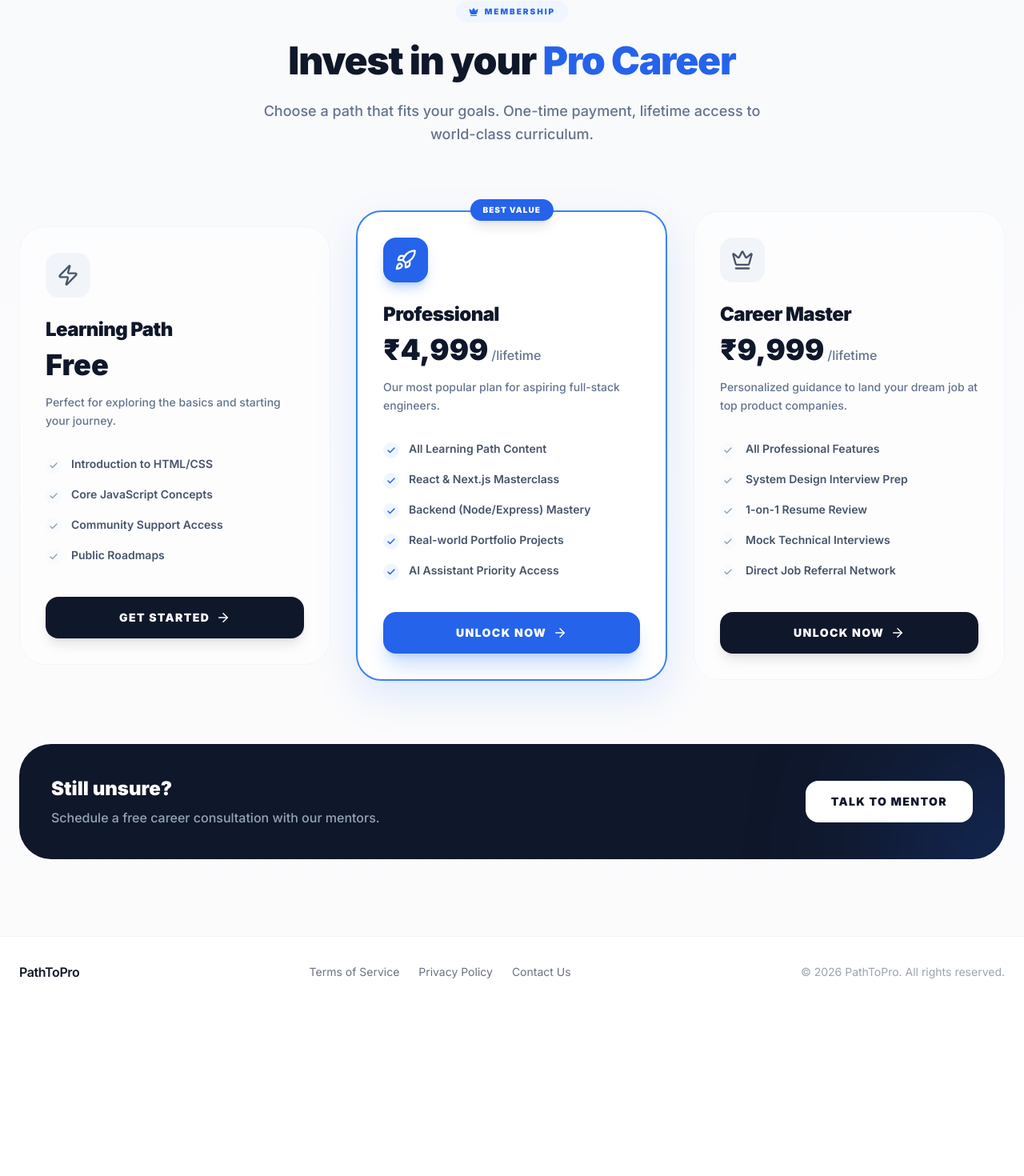
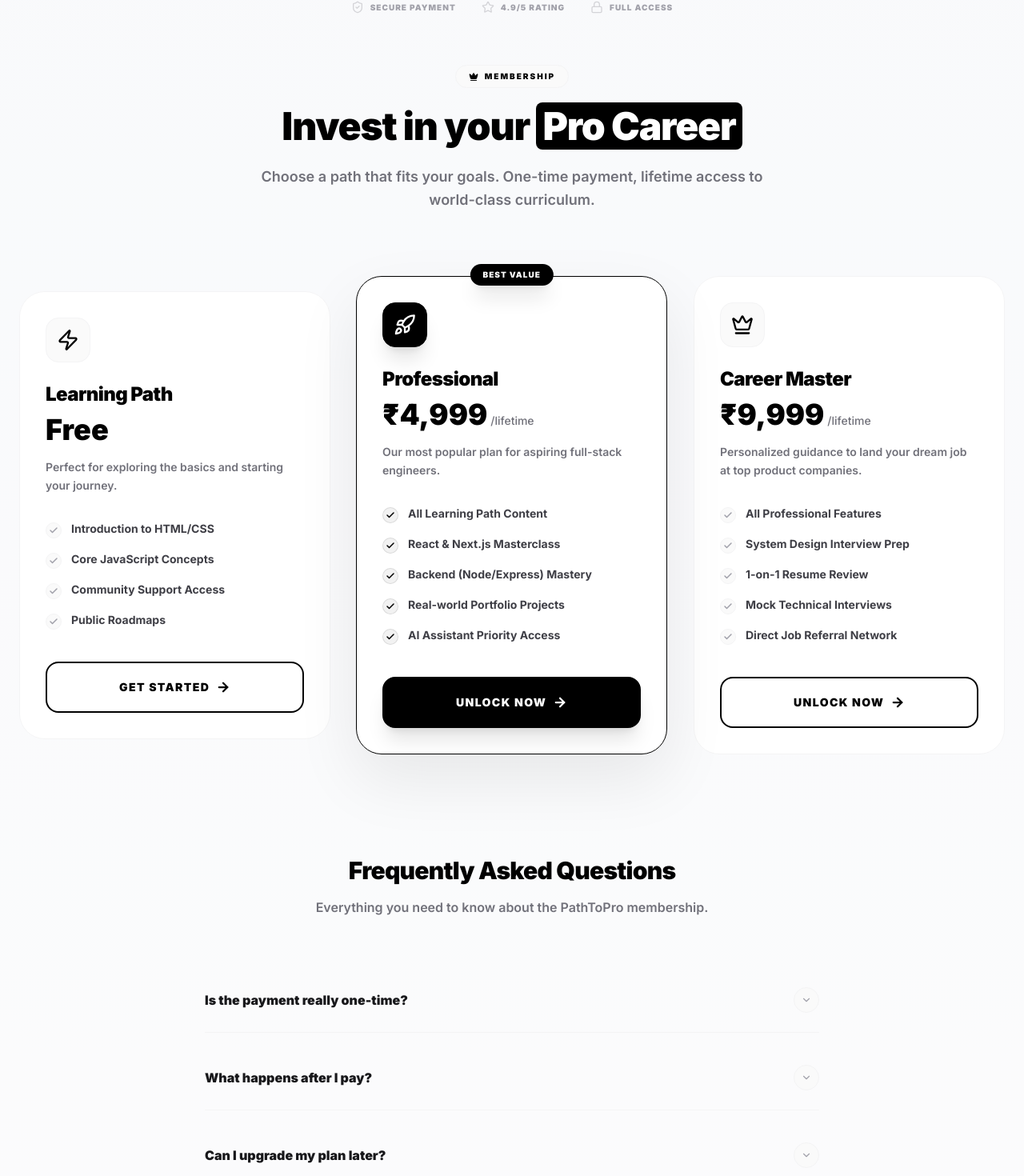
Before and after one commit to VirendraSingh1212/PathTOProFrontend, a Next.js app: page /pricing in a window 1280 px wide. Shown: the part 240-1710 px from the top of the page at 80% size. Before the commit the page ends 1499 px from the top, so only its background shows below. Built offline with nearby package versions, Linux system fonts and the light colour scheme.

Commit message:
style: refine pricing page with stark B&W theme and functional FAQ section

```diff
--- a/components/PricingSection.tsx
+++ b/components/PricingSection.tsx
@@ -1,7 +1,7 @@
 "use client";
 
-import React from "react";
-import { Check, Zap, Rocket, Crown, ArrowRight } from "lucide-react";
+import React, { useState } from "react";
+import { Check, Zap, Rocket, Crown, ArrowRight, ChevronDown, ShieldCheck, CreditCard, Lock, Star } from "lucide-react";
 
 interface PlanProps {
     name: string;
@@ -17,36 +17,36 @@ interface PlanProps {
 const PlanCard = ({ name, price, description, features, icon, highlighted, onSelect, index }: PlanProps) => {
     return (
         <div
-            className={`relative group p-8 rounded-[32px] transition-all duration-500 hover:-translate-y-2 animate-in fade-in slide-in-from-bottom-8 fill-mode-both ${highlighted
-                    ? "bg-white border-2 border-blue-500 shadow-[0_20px_50px_rgba(59,130,246,0.15)] z-10"
-                    : "bg-white/50 border border-slate-100 hover:border-blue-200 hover:shadow-xl"
+            className={`relative group p-8 rounded-[32px] transition-all duration-500 hover:-translate-y-2 animate-in fade-in slide-in-from-bottom-8 fill-mode-both border ${highlighted
+                ? "bg-white border-black shadow-[0_32px_80px_rgba(0,0,0,0.08)] z-10"
+                : "bg-white border-zinc-100 hover:border-black hover:shadow-2xl"
                 }`}
             style={{ animationDelay: `${index * 150}ms` }}
         >
             {highlighted && (
-                <div className="absolute -top-4 left-1/2 -translate-x-1/2 bg-blue-600 text-white text-[10px] font-black uppercase tracking-widest px-4 py-1.5 rounded-full shadow-lg">
+                <div className="absolute -top-4 left-1/2 -translate-x-1/2 bg-black text-white text-[10px] font-black uppercase tracking-widest px-4 py-1.5 rounded-full shadow-xl">
                     Best Value
                 </div>
             )}
 
-            <div className={`w-14 h-14 rounded-2xl flex items-center justify-center mb-6 transition-transform duration-500 group-hover:scale-110 ${highlighted ? "bg-blue-600 text-white shadow-lg shadow-blue-500/30" : "bg-slate-100 text-slate-600"
+            <div className={`w-14 h-14 rounded-2xl flex items-center justify-center mb-6 transition-transform duration-500 group-hover:scale-110 border ${highlighted ? "bg-black text-white shadow-xl shadow-black/10 border-black" : "bg-zinc-50 text-black border-zinc-100"
                 }`}>
                 {icon}
             </div>
 
-            <h3 className="text-2xl font-black text-slate-900 mb-2 tracking-tight">{name}</h3>
+            <h3 className="text-2xl font-black text-black mb-2 tracking-tight">{name}</h3>
             <div className="flex items-baseline gap-1 mb-4">
-                <span className="text-4xl font-black text-slate-900">{price}</span>
-                {price !== "Free" && <span className="text-slate-500 font-medium">/lifetime</span>}
+                <span className="text-4xl font-black text-black">{price}</span>
+                {price !== "Free" && <span className="text-zinc-500 font-medium text-sm">/lifetime</span>}
             </div>
-            <p className="text-slate-500 text-sm mb-8 leading-relaxed font-medium">
+            <p className="text-zinc-500 text-sm mb-8 leading-relaxed font-semibold">
                 {description}
             </p>
 
             <ul className="space-y-4 mb-10">
                 {features.map((feature, i) => (
-                    <li key={i} className="flex items-start gap-3 text-sm font-semibold text-slate-600">
-                        <div className={`mt-0.5 w-5 h-5 rounded-full flex items-center justify-center shrink-0 ${highlighted ? "bg-blue-50 text-blue-600" : "bg-slate-50 text-slate-400"}`}>
+                    <li key={i} className="flex items-start gap-3 text-sm font-bold text-zinc-700">
+                        <div className={`mt-0.5 w-5 h-5 rounded-full flex items-center justify-center shrink-0 border ${highlighted ? "bg-black/5 border-black/10 text-black" : "bg-zinc-50 border-zinc-100 text-zinc-400"}`}>
                             <Check size={12} strokeWidth={3} />
                         </div>
                         {feature}
@@ -56,14 +56,36 @@ const PlanCard = ({ name, price, description, features, icon, highlighted, onSel
 
             <button
                 onClick={onSelect}
-                className={`w-full py-4 rounded-2xl font-black text-sm uppercase tracking-widest flex items-center justify-center gap-2 transition-all active:scale-95 ${highlighted
-                        ? "bg-blue-600 text-white hover:bg-black shadow-xl shadow-blue-500/25"
-                        : "bg-slate-900 text-white hover:bg-blue-600 shadow-lg"
+                className={`w-full py-5 rounded-2xl font-black text-sm uppercase tracking-widest flex items-center justify-center gap-2 transition-all active:scale-95 border-2 ${highlighted
+                    ? "bg-black text-white border-black hover:bg-zinc-900 shadow-xl shadow-black/10"
+                    : "bg-transparent border-black text-black hover:bg-black hover:text-white"
                     }`}
             >
                 {price === "Free" ? "Get Started" : "Unlock Now"}
-                <ArrowRight size={18} />
+                <ArrowRight size={18} strokeWidth={3} />
             </button>
+        </div>
+    );
+};
+
+const FAQItem = ({ question, answer }: { question: string; answer: string }) => {
+    const [isOpen, setIsOpen] = useState(false);
+    return (
+        <div className="border-b border-zinc-100 py-6">
+            <button
+                onClick={() => setIsOpen(!isOpen)}
+                className="w-full flex items-center justify-between gap-4 group"
+            >
+                <h4 className="text-left font-black text-zinc-900 group-hover:text-black transition-colors">{question}</h4>
+                <div className={`w-8 h-8 rounded-full flex items-center justify-center border transition-all ${isOpen ? "bg-black text-white border-black" : "bg-zinc-50 text-zinc-400 border-zinc-100"}`}>
+                    <ChevronDown size={14} className={`transition-transform duration-300 ${isOpen ? "rotate-180" : ""}`} />
+                </div>
+            </button>
+            <div className={`grid transition-all duration-300 ease-in-out ${isOpen ? "grid-rows-[1fr] opacity-100 mt-4" : "grid-rows-[0fr] opacity-0"}`}>
+                <div className="overflow-hidden text-zinc-500 font-medium text-sm leading-relaxed">
+                    {answer}
+                </div>
+            </div>
         </div>
     );
 };
@@ -71,24 +93,37 @@ const PlanCard = ({ name, price, description, features, icon, highlighted, onSel
 export default function PricingSection() {
     const handlePayment = (planName: string) => {
         alert(`Initializing Razorpay for ${planName}... (Wait for build!)`);
-        // This is where we'll trigger the Razorpay SDK
     };
 
     return (
-        <section className="py-24 px-6 max-w-7xl mx-auto">
+        <section className="py-24 px-6 max-w-7xl mx-auto overflow-hidden">
+            {/* ── Trust Indicators ── */}
+            <div className="flex justify-center flex-wrap gap-8 mb-16 animate-in fade-in duration-1000">
+                {[
+                    { icon: <ShieldCheck size={16} />, text: "Secure Payment" },
+                    { icon: <Star size={16} />, text: "4.9/5 Rating" },
+                    { icon: <Lock size={16} />, text: "Full Access" }
+                ].map((item, i) => (
+                    <div key={i} className="flex items-center gap-2 text-[10px] font-black uppercase tracking-widest text-zinc-400">
+                        <span className="text-zinc-300">{item.icon}</span>
+                        {item.text}
+                    </div>
+                ))}
+            </div>
+
             <div className="text-center mb-20 animate-in fade-in slide-in-from-top-8 duration-700">
-                <div className="inline-flex items-center gap-2 px-4 py-1.5 rounded-full bg-blue-50 text-blue-600 text-[10px] font-black uppercase tracking-[0.2em] mb-6">
+                <div className="inline-flex items-center gap-2 px-4 py-1.5 rounded-full bg-zinc-50 border border-zinc-100 text-black text-[10px] font-black uppercase tracking-[0.2em] mb-6">
                     <Crown size={12} className="fill-current" /> Membership
                 </div>
-                <h2 className="text-4xl md:text-5xl font-black text-slate-900 mb-6 tracking-tight leading-[1.1]">
-                    Invest in your <span className="text-blue-600">Pro Career</span>
+                <h2 className="text-4xl md:text-5xl font-black text-black mb-6 tracking-tight leading-[1.1]">
+                    Invest in your <span className="bg-black text-white px-2 rounded-lg">Pro Career</span>
                 </h2>
-                <p className="text-slate-500 text-lg max-w-2xl mx-auto font-medium leading-relaxed">
+                <p className="text-zinc-500 text-lg max-w-2xl mx-auto font-semibold leading-relaxed">
                     Choose a path that fits your goals. One-time payment, lifetime access to world-class curriculum.
                 </p>
             </div>
 
-            <div className="grid grid-cols-1 md:grid-cols-3 gap-8 items-center">
+            <div className="grid grid-cols-1 md:grid-cols-3 gap-8 items-center mb-32">
                 <PlanCard
                     index={0}
                     name="Learning Path"
@@ -138,19 +173,45 @@ export default function PricingSection() {
                 />
             </div>
 
-            <div className="mt-20 p-10 rounded-[40px] bg-slate-900 relative overflow-hidden animate-in fade-in zoom-in-95 duration-1000 delay-500">
-                <div className="relative z-10 flex flex-col md:flex-row items-center justify-between gap-8">
+            {/* ── FAQ Section ── */}
+            <div className="max-w-3xl mx-auto mb-32">
+                <div className="text-center mb-16">
+                    <h3 className="text-3xl font-black text-black mb-4 tracking-tight">Frequently Asked Questions</h3>
+                    <p className="text-zinc-500 font-semibold">Everything you need to know about the PathToPro membership.</p>
+                </div>
+                <div className="space-y-4">
+                    <FAQItem
+                        question="Is the payment really one-time?"
+                        answer="Yes! Once you purchase any of our pro plans, you get lifetime access to the content, including all future updates within that path."
+                    />
+                    <FAQItem
+                        question="What happens after I pay?"
+                        answer="You will receive an immediate confirmation, and all premium tracks, AI assistant features, and roadmaps will be instantly unlocked on your dashboard."
+                    />
+                    <FAQItem
+                        question="Can I upgrade my plan later?"
+                        answer="Absolutely. You can upgrade from 'Professional' to 'Career Master' at any time by just paying the difference."
+                    />
+                </div>
+            </div>
+
+            {/* ── Mentor CTA ── */}
+            <div className="p-10 rounded-[40px] bg-black border border-white/10 relative overflow-hidden animate-in fade-in zoom-in-95 duration-1000 delay-500">
+                <div className="relative z-10 flex flex-col md:flex-row items-center justify-between gap-8 text-center md:text-left">
                     <div>
-                        <h3 className="text-2xl font-black text-white mb-2">Still unsure?</h3>
-                        <p className="text-slate-400 font-medium">Schedule a free career consultation with our mentors.</p>
+                        <h3 className="text-2xl font-black text-white mb-2 tracking-tight uppercase">Still unsure?</h3>
+                        <p className="text-zinc-400 font-semibold">Schedule a free 15-minute career consultation with our mentors.</p>
                     </div>
-                    <button className="bg-white text-slate-900 px-8 py-4 rounded-2xl font-black text-sm uppercase tracking-widest hover:bg-blue-600 hover:text-white transition-all">
-                        Talk to Mentor
+                    <button className="bg-white text-black px-10 py-5 rounded-2xl font-black text-sm uppercase tracking-widest hover:bg-zinc-100 transition-all flex items-center gap-2">
+                        Talk to Mentor <ArrowRight size={18} strokeWidth={3} />
                     </button>
                 </div>
 
-                {/* Decorative Glow */}
-                <div className="absolute bottom-0 right-0 w-64 h-64 bg-blue-600/30 rounded-full blur-[100px] -mr-32 -mb-32" />
+                {/* Decorative Elements */}
+                <div className="absolute top-0 right-0 w-96 h-96 bg-white/5 rounded-full blur-[100px] -mr-32 -mt-32" />
+                <div className="absolute bottom-10 left-10 opacity-20 hidden lg:block">
+                    <CreditCard size={120} className="text-white/10 -rotate-12" />
+                </div>
             </div>
         </section>
     );
```
